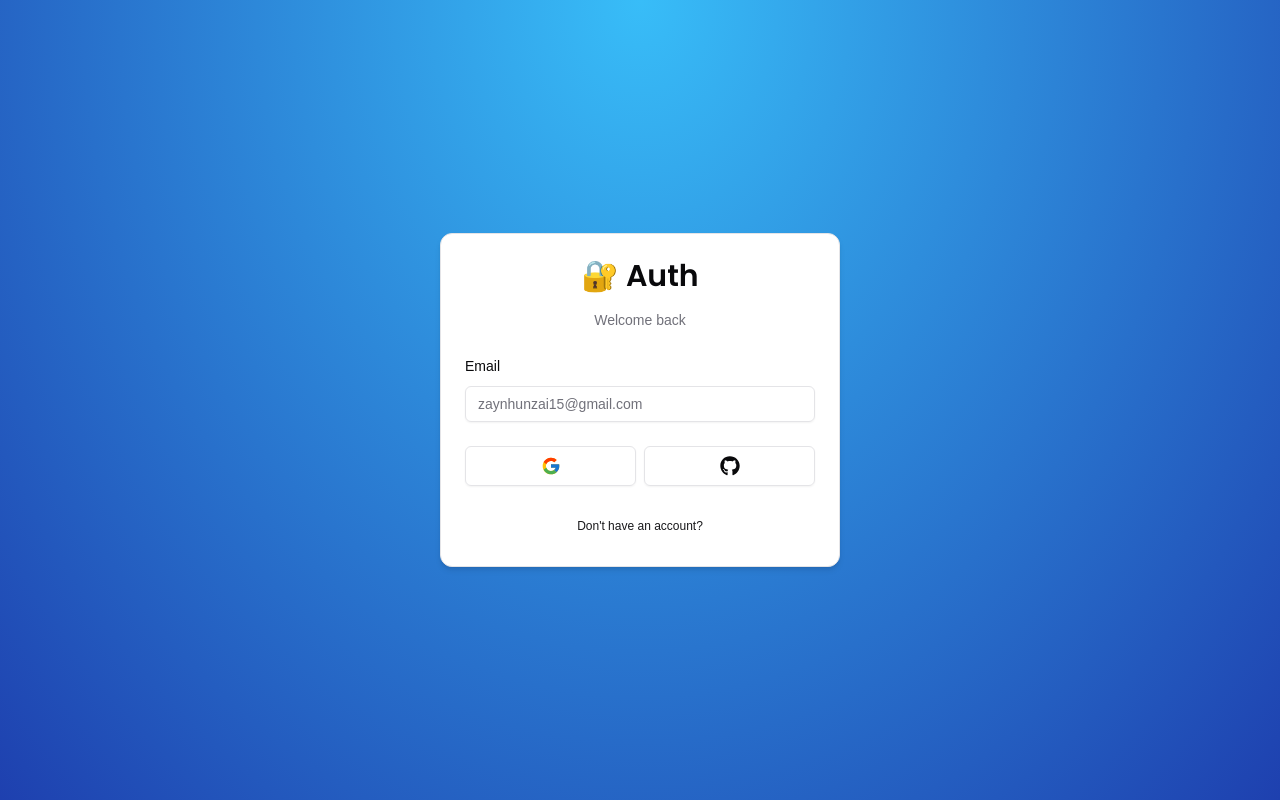
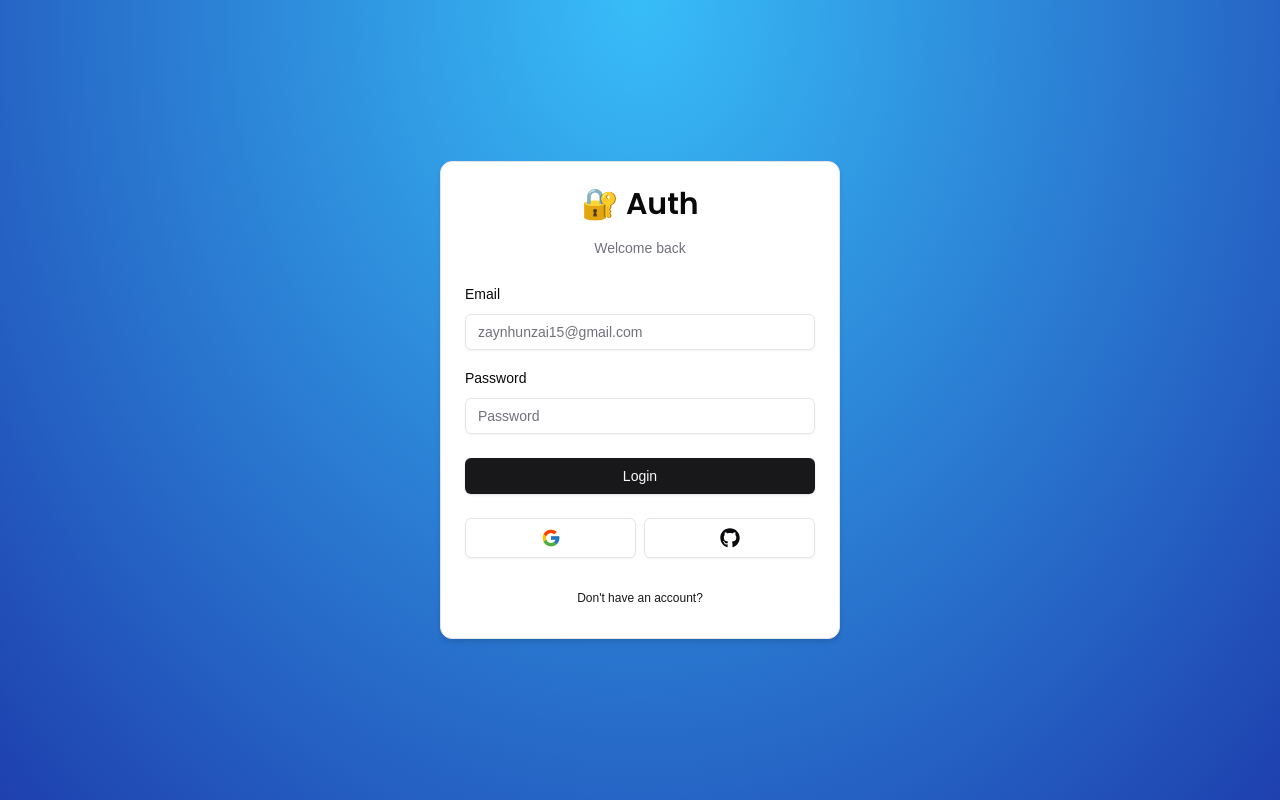
Before and after one commit to code-with-zain-hunzai/auth-2Fa, a Next.js app: page /auth/login in a window 1280 px wide. Built offline with nearby package versions, Linux system fonts and the light colour scheme.

Commit message:
few changes in code and update the form validation

```diff
--- /dev/null
+++ b/actions/login.ts
@@ -0,0 +1,12 @@
+"use server"
+import * as z from "zod"
+import { LoginSchema } from "../schemas";
+
+export const Login = async (values: z.infer<typeof LoginSchema>) => {
+    const validatedFields = LoginSchema.safeParse(values);
+
+    if (!validatedFields.success) {
+        return { error: "Invalid fields" };
+    }
+    return { success: "Email sent" };
+}
--- a/schemas/index.ts
+++ b/schemas/index.ts
@@ -4,5 +4,5 @@
     email: z.string().email({
         message: "Email is required"
     }),
-    password: z.string()
+    password: z.string().min(6, { message: "Password must be at least 6 characters" }).optional()
 })
--- a/src/components/auth/login-form.tsx
+++ b/src/components/auth/login-form.tsx
@@ -13,8 +13,17 @@
     FormMessage,
 } from "@/components/ui/form";
 import { Input } from "@/components/ui/input";
+import { Button } from "@/components//ui/button";
+import { FormError } from "@/components/form-error";
+import { FormSuccess } from "@/components/form-success";
+import { Login } from "../../../actions/login";
+import { useState, useTransition } from "react";
 
 const LoginForm = () => {
+    const [error, setError] = useState<string | undefined>("")
+    const [success, setSuccess] = useState<string | undefined>("")
+    const [isPending, startTransition] = useTransition()
+
     const form = useForm<z.infer<typeof LoginSchema>>({
         resolver: zodResolver(LoginSchema),
         defaultValues: {
@@ -22,6 +31,19 @@
             password: "",
         },
     });
+
+    const onSubmit = (values: z.infer<typeof LoginSchema>) => {
+        setError("");
+        setSuccess("");
+
+        startTransition(() => {
+            Login(values)
+                .then((data) => {
+                    setError(data.error)
+                    setSuccess(data.success)
+                })
+        })
+    }
 
     return (
         <CardWrapper
@@ -31,7 +53,7 @@
             showSocial
         >
             <Form {...form}>
-                <form onSubmit={form.handleSubmit(() => { })} className="space-y-6">
+                <form onSubmit={form.handleSubmit(onSubmit)} className="space-y-6">
                     <div className="space-y-4">
                         <FormField
                             control={form.control}
@@ -42,10 +64,32 @@
                                     <FormControl>
                                         <Input {...field} placeholder="zaynhunzai15@gmail.com" />
                                     </FormControl>
+                                    <FormMessage />
+                                </FormItem>
+                            )}
+                        />
+                        <FormField
+                            control={form.control}
+                            name="password"
+                            render={({ field }) => (
+                                <FormItem>
+                                    <FormLabel>Password</FormLabel>
+                                    <FormControl>
+                                        <Input {...field}
+                                            type="password"
+                                            placeholder="Password" />
+                                    </FormControl>
+                                    <FormMessage />
                                 </FormItem>
                             )}
                         />
                     </div>
+                    <FormError message={error} />
+                    <FormSuccess message={success} />
+                    <Button
+                        type="submit"
+                        className="w-full">
+                        Login</Button>
                 </form>
             </Form>
         </CardWrapper>
--- /dev/null
+++ b/src/components/form-error.tsx
@@ -0,0 +1,18 @@
+import { ExclamationTriangleIcon } from "@radix-ui/react-icons";
+
+interface FormErrorProps {
+    message?: string
+};
+
+export const FormError = ({
+    message,
+}: FormErrorProps) => {
+    if (!message) return null
+
+    return (
+        <div className="bg-destructive/15 p-3 rounded-md flex items-center gap-x-2 text-sm text-destructive">
+            <ExclamationTriangleIcon className="h-4 w-4" />
+            <p>{message}</p>
+        </div>
+    )
+}
--- /dev/null
+++ b/src/components/form-success.tsx
@@ -0,0 +1,18 @@
+import { CheckCircledIcon } from "@radix-ui/react-icons";
+
+interface FormSuccessProps {
+    message?: string
+};
+
+export const FormSuccess = ({
+    message,
+}: FormSuccessProps) => {
+    if (!message) return null
+
+    return (
+        <div className="bg-emerald-500/15 p-3 rounded-md flex items-center gap-x-2 text-sm text-emerald-500">
+            <CheckCircledIcon className="h-4 w-4" />
+            <p>{message}</p>
+        </div>
+    )
+}
```
